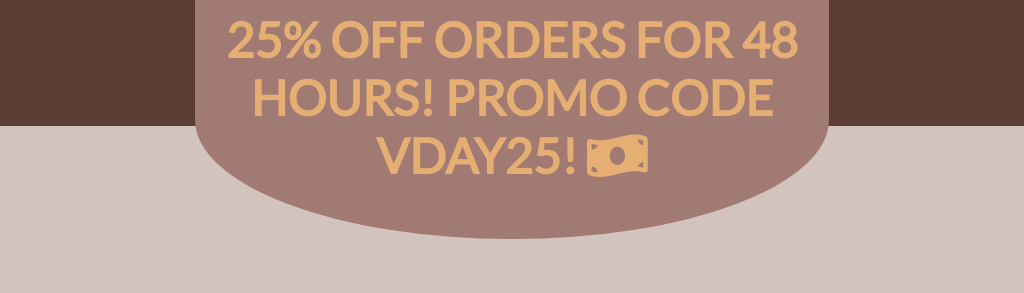
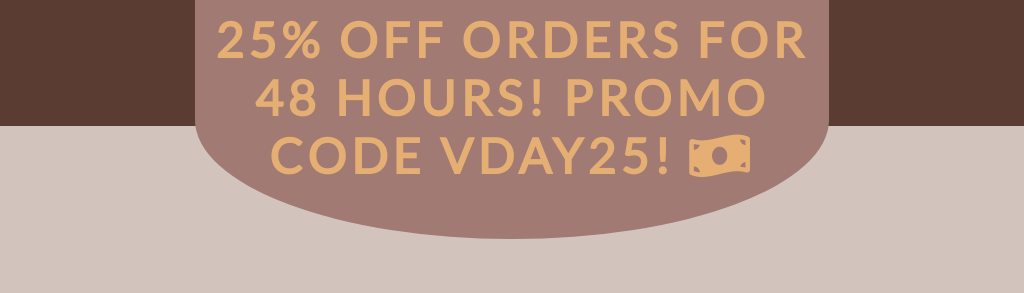
Before and after one commit to adamhayat/product-page, a plain HTML site: page index.html in a window 1024 px wide. Shown: the top 293 px of the page. Drawn offline with Linux system fonts and the light colour scheme.

Commit message:
Feb 28 Bug Fixes

```diff
--- a/index.html
+++ b/index.html
@@ -3,7 +3,7 @@
 <head>
     <link rel="preconnect" href="https://fonts.gstatic.com">
 <link href="https://fonts.googleapis.com/css2?family=Lato:&display=swap" rel="stylesheet">
-    <link href="styles/style.css" rel="stylesheet">
+    <link rel="stylesheet" href="styles/style.css">
     <link rel="stylesheet" href="fonts/fontawesome-free-5.15.2-web/css/all.css">
     <title>What the Fudge | Place Your Order</title>
 </head>
--- a/styles/style.css
+++ b/styles/style.css
@@ -108,6 +108,7 @@ h3 {
     font-size: 1.7em;
     font-weight: 900;
     text-align: center;
+    letter-spacing: .05em;
 }
 
 
@@ -501,7 +502,7 @@ max-width: 400px;
         opacity: 0.6;
     }
     #promo-bar {
-        font-size: 1.7em;
+        font-size: 1.4em;
     }
 }
 
@@ -529,6 +530,10 @@ max-width: 400px;
         width: 600px;
         height: auto;
         margin: auto;
+    }
+    #promo-bar {
+        font-size: 2em;
+        letter-spacing: .1em;
     }
 }
 
```
Also changed, not shown: 2 other files.
